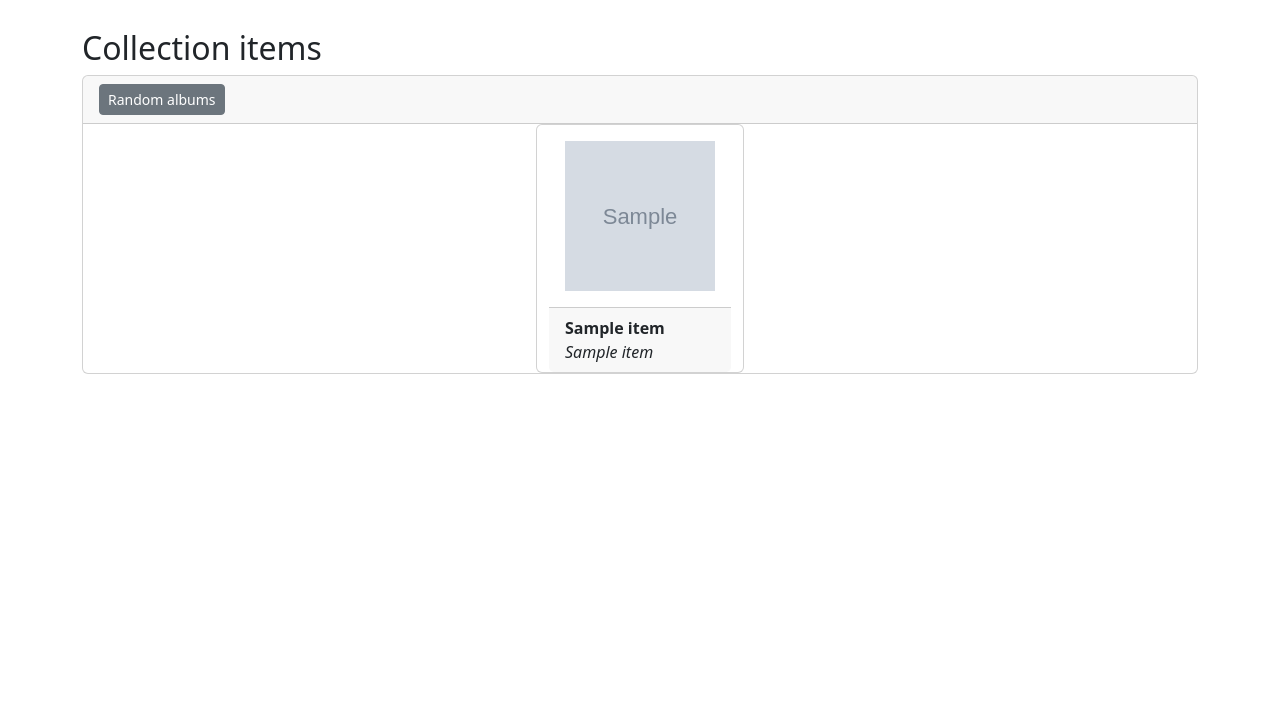
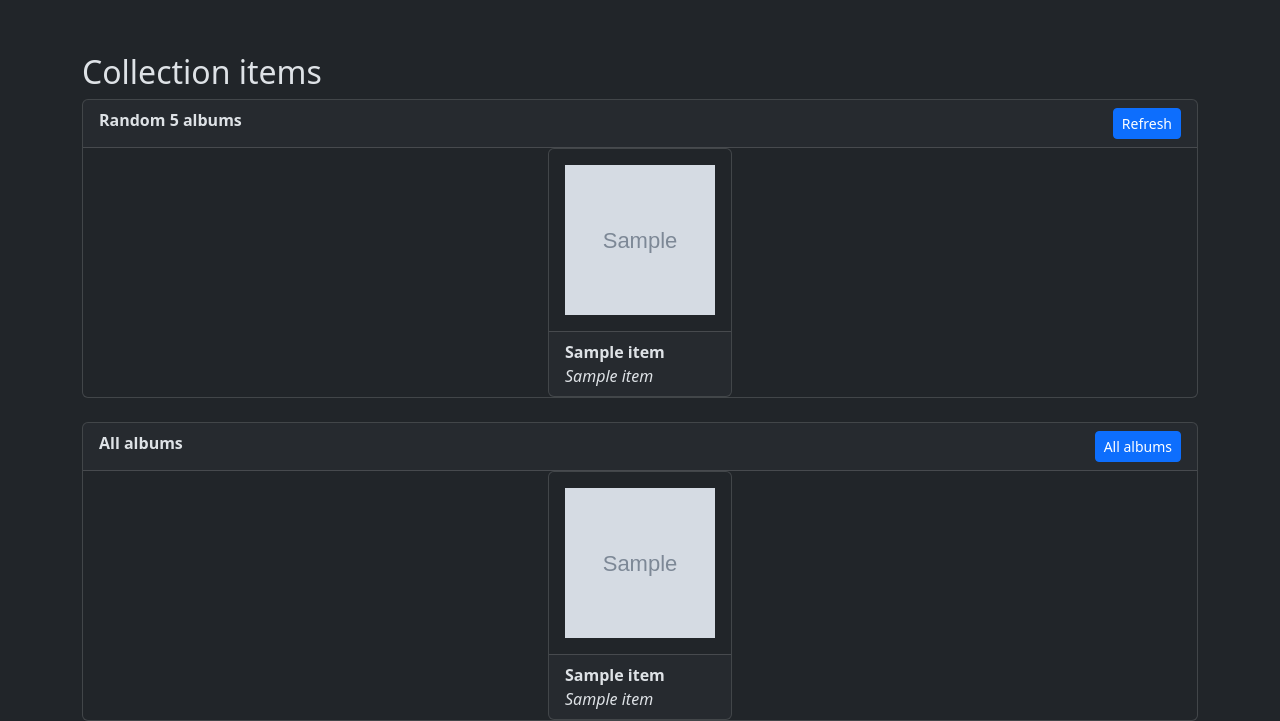
Before and after one commit to mark-me/music-explorer, a Flask app: template src/app_explorer/templates/collection_items.html in a window 1280 px wide. Shown: the part 91-812 px from the top of the page. Before the commit the page ends 465 px from the top, so only its background shows below. Run offline with Flask 3, Linux system fonts and the light colour scheme; the template is opened without the code that fills it: most values are stand-ins (such as "Sample title", 1, 10 or a date in 2020); grey boxes marked "Sample" are stand-in pictures; some libraries are stand-ins or nearby versions.

Commit message:
Lots of changes

```diff
--- a/config/config.yml
+++ b/config/config.yml
@@ -1,3 +1,3 @@
-db_file: '/home/mark/Development/music_explorer_api2/test.db'
+db_file: 'test.db'
 app_key: xGUFmZdyAEhCCXBrtish
 app_secret: iuQUEolWIWePiwOuRsmOMetyVcOwMxHu
--- a/src/app_explorer/app.py
+++ b/src/app_explorer/app.py
@@ -1,9 +1,8 @@
 import yaml
 
-from flask import Flask, render_template, send_from_directory
+from flask import Flask, render_template
 
 from analytics import Artists, Collection
-from log_config import logging
 
 app = Flask(__name__)
 
@@ -11,25 +10,32 @@ with open(r"config/config.yml") as file:
     config = yaml.load(file, Loader=yaml.FullLoader)
 file_db = config["db_file"]
 
+
 @app.route("/")
 @app.route("/home")
 def home():
     """Home page"""
     return render_template("home.html")
 
+
 @app.route("/artists")
 def artists():
     """Artists"""
     db_artists = Artists(file_db=file_db)
-    lst_items = db_artists.all().to_dicts()
-    return render_template("artists.html", artists=lst_items, title="Artists")
+    lst_random = db_artists.random(qty_sample=5).to_dicts()
+    lst_all = db_artists.all_top_10().to_dicts()
+    return render_template("artists.html", random_artists=lst_random , all_artists=lst_all, title="Artists")
+
 
 @app.route("/collection_items")
 def collection_items():
     """Collection"""
     collection = Collection(file_db=file_db)
-    lst_items = collection.random(qty_sample=5).to_dicts()
-    return render_template("collection_items.html", collection_items=lst_items, title="Collection items")
+    lst_random = collection.random(qty_sample=5).to_dicts()
+    lst_all = collection.all_top_10().to_dicts()
+    return render_template(
+        "collection_items.html", random_items=lst_random, all_items=lst_all, title="Collection items"
+    )
 
 
 @app.route("/about")
--- a/src/app_explorer/templates/collection_items.html
+++ b/src/app_explorer/templates/collection_items.html
@@ -2,16 +2,50 @@
 {% block content %}
   <h2>Collection items</h2>
   <div class="card">
-    <div class="card-header">
-      <button type="button" class="btn btn-secondary btn-sm" onClick="window.location.reload();">Random albums</button>
+    <div class="card-header container-fluid">
+      <div class="row">
+        <div class="col">
+          <b>Random 5 albums</b>
+        </div>
+        <div class="col-auto float-right">
+          <button type="button" class="btn btn-primary btn-sm" onClick="window.location.reload();">Refresh</button>
+        </div>
+      </div>
     </div>
     <div class="row row-cols-auto justify-content-md-center">
-      {% for item in collection_items %}
-      <div class="card">
-        <div class="card-body text-center">
-          <img src="{{item.url_cover}}" width="150" height="150" />
+      {% for item in random_items %}
+      <div class="card-group">
+        <div class="card">
+          <div class="card-body text-center">
+            <img src="{{item.url_cover}}" width="150" height="150" />
+          </div>
+          <div class="card-footer"><b>{{ item.title }}</b><br><i>{{ item.name_artist }}</i></div>
         </div>
-        <div class="card-footer"><b>{{ item.title }}</b><br><i>{{ item.name_artist }}</i></div>
+      </div>
+      {% endfor %}
+    </div>
+  </div>
+  <br>
+  <div class="card">
+    <div class="card-header container-fluid">
+      <div class="row">
+        <div class="col">
+          <b>All albums</b>
+        </div>
+        <div class="col-auto float-right">
+          <button type="button" class="btn btn-primary btn-sm">All albums</button>
+        </div>
+      </div>
+    </div>
+    <div class="row row-cols-auto justify-content-md-center">
+      {% for item in all_items %}
+      <div class="card-group">
+        <div class="card">
+          <div class="card-body text-center">
+            <img src="{{item.url_cover}}" width="150" height="150" />
+          </div>
+          <div class="card-footer"><b>{{ item.title }}</b><br><i>{{ item.name_artist }}</i></div>
+        </div>
       </div>
       {% endfor %}
     </div>
--- a/src/app_explorer/templates/layout.html
+++ b/src/app_explorer/templates/layout.html
@@ -1,5 +1,5 @@
-<!DOCTYPE html>
-<html>
+v<!DOCTYPE html>
+<html lang="en" data-bs-theme="dark">
 <head>
     <!-- Required meta tags -->
     <meta charset="utf-8">
```
Also changed, not shown: src/analytics/artists.py (+6 -2 lines), src/analytics/collection.py (+24 -11 lines), src/app_explorer/templates/artists.html (+42 -3 lines).
